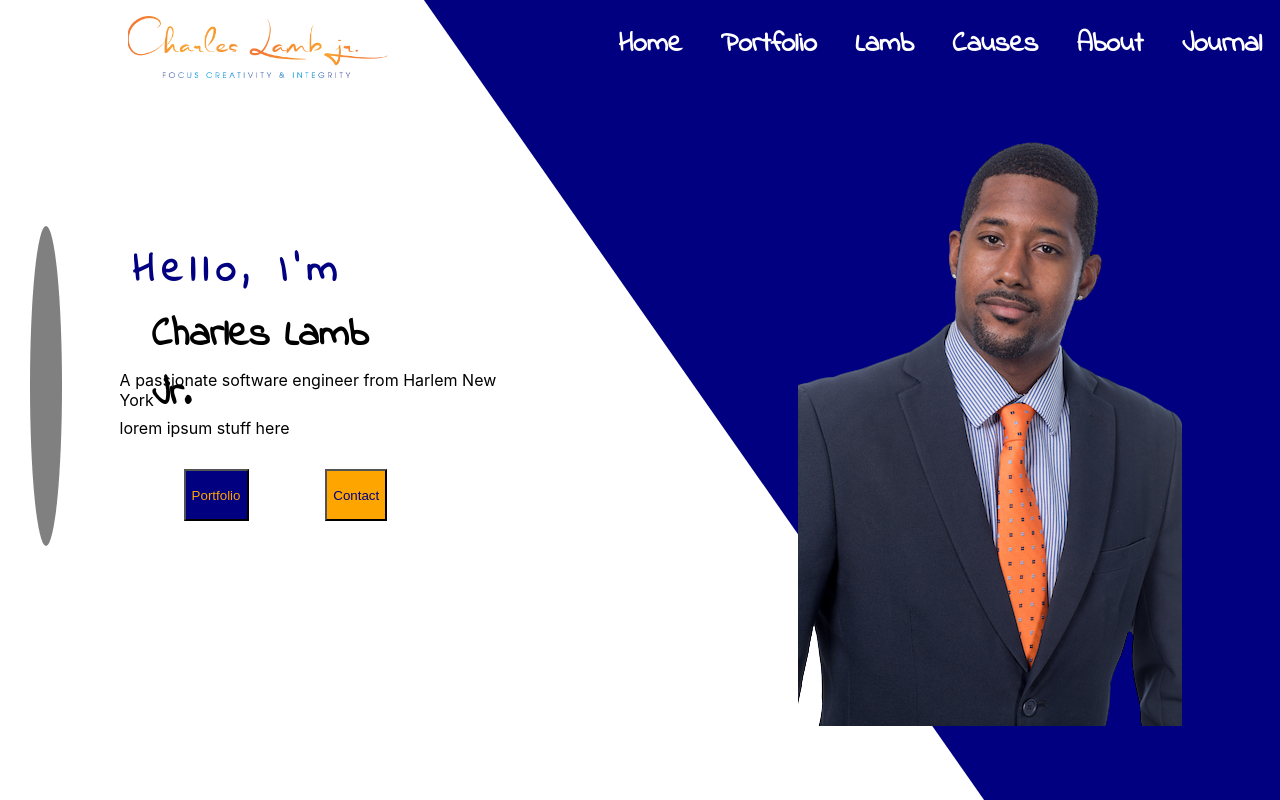
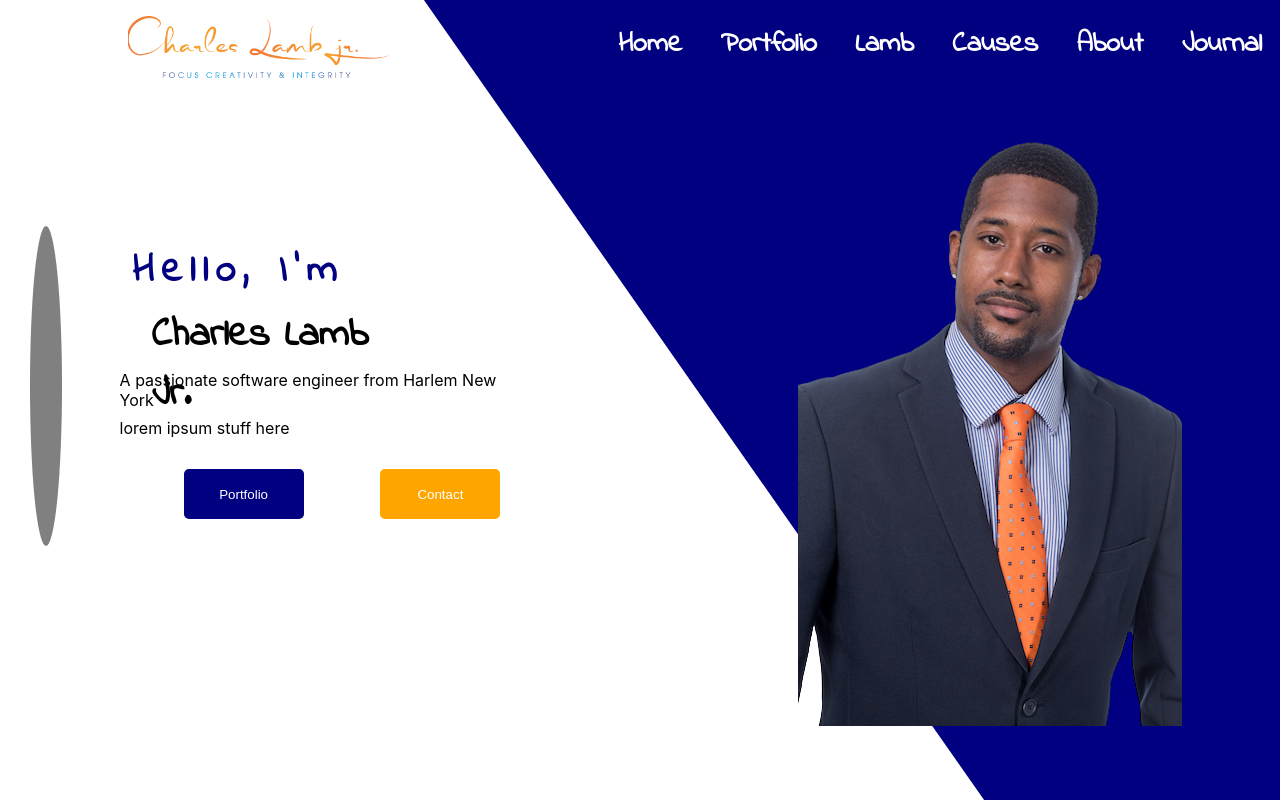
Before and after one commit to cyberstizz/charleslambjr, a React (Create React App) app: page / in a window 1280 px wide. Shown: the top 800 px of the page. Built offline with nearby package versions, Linux system fonts and the light colour scheme.

Commit message:
styled buttons almost done

```diff
--- a/src/App.css
+++ b/src/App.css
@@ -216,14 +216,21 @@ left: 1px;
 
 .portfolioButton{
   background-color: navy;
-  color: orange;
+  color: white;
+  border-radius: 5px;
+  width: 120px;
+  height: 50px;
+  border: solid navy;
 }
 
 .contactButton{
   background-color: orange;
-  color: navy;
+  color: white;
   margin-left: 6vw;
-
+  border-radius: 5px;
+  width: 120px;
+  height: 50px;
+  border: solid orange;
 }
 
 .rightFoldSection{
```
